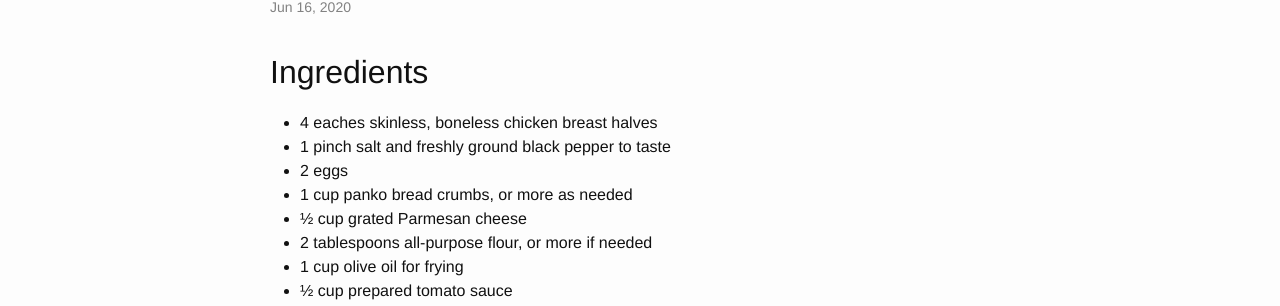
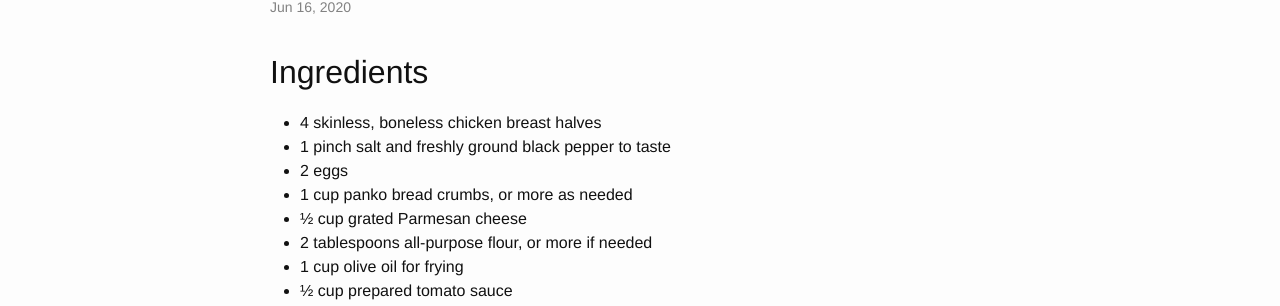
Before and after one commit to ardell/recipes, a Jekyll site: the page built from _posts/2020-06-16-chicken-parmesean.markdown, in a window 1280 px wide. Shown: the part 152-458 px from the top of the page. Built offline with Jekyll 4.4.1, drawn with Linux system fonts in a browser that asks for light colours; a file with an impossible date is left out.

Commit message:
Fix typo.

```diff
--- a/_posts/2020-06-16-chicken-parmesean.markdown
+++ b/_posts/2020-06-16-chicken-parmesean.markdown
@@ -7,7 +7,7 @@ tags: dinner
 
 Ingredients
 -----------
-- 4 eaches skinless, boneless chicken breast halves
+- 4 skinless, boneless chicken breast halves
 - 1 pinch salt and freshly ground black pepper to taste
 - 2 eggs
 - 1 cup panko bread crumbs, or more as needed
```
